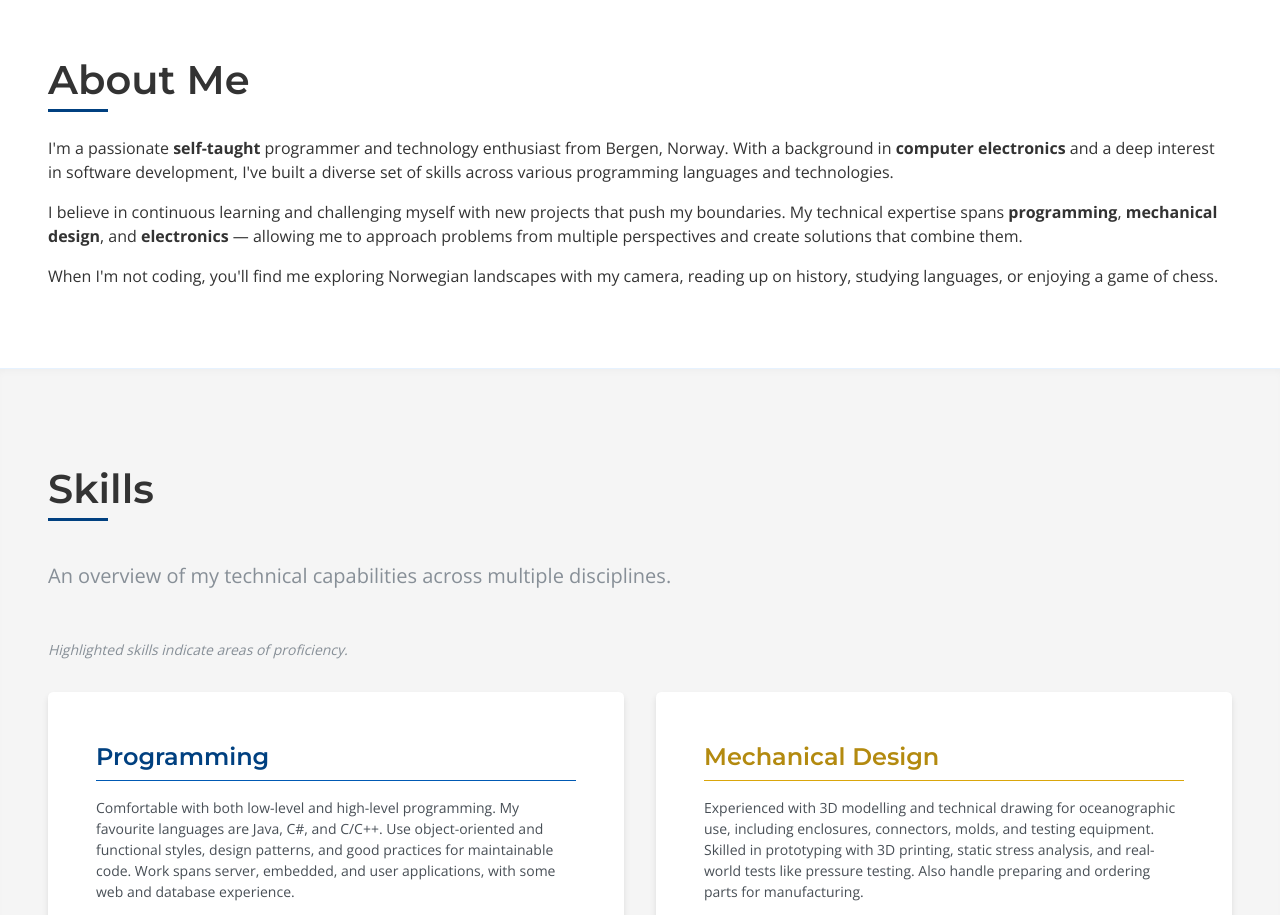
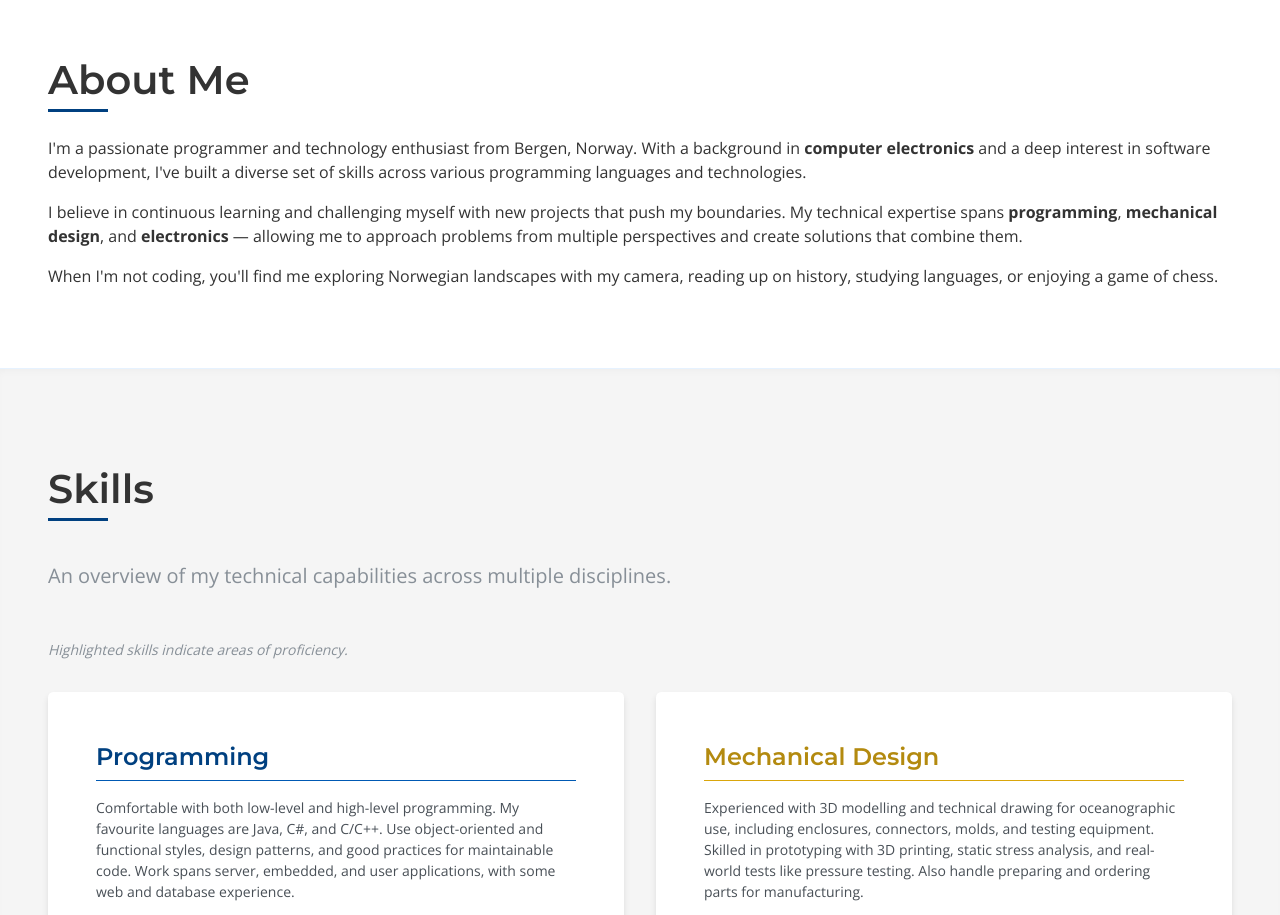
Before and after one commit to borrelunde/portfolio, a website built with Vite: page index.html in a window 1280 px wide. Shown: the part 840-1755 px from the top of the page. Built offline with nearby package versions, Linux system fonts and the light colour scheme.

Commit message:
fix(about): remove "self-taught" from the about section based on personal feedback from colleagues and friends that self-taught can give the wrong impression of my programming capabilities

```diff
--- a/index.html
+++ b/index.html
@@ -62,10 +62,9 @@
             <div class="about__content">
                 <h2 class="about__title">About Me</h2>
                 <div class="about__text">
-                    <p>I'm a passionate <strong>self-taught</strong> programmer and technology enthusiast from Bergen,
-                        Norway. With a background in <strong>computer electronics</strong> and a deep interest in
-                        software development, I've built a diverse set of skills across various programming languages
-                        and technologies.</p>
+                    <p>I'm a passionate programmer and technology enthusiast from Bergen, Norway. With a background in
+                        <strong>computer electronics</strong> and a deep interest in software development, I've built a
+                        diverse set of skills across various programming languages and technologies.</p>
                     <p>I believe in continuous learning and challenging myself with new projects that push my
                         boundaries. My technical expertise spans <strong>programming</strong>, <strong>mechanical
                             design</strong>, and <strong>electronics</strong> — allowing me to approach problems from
```
